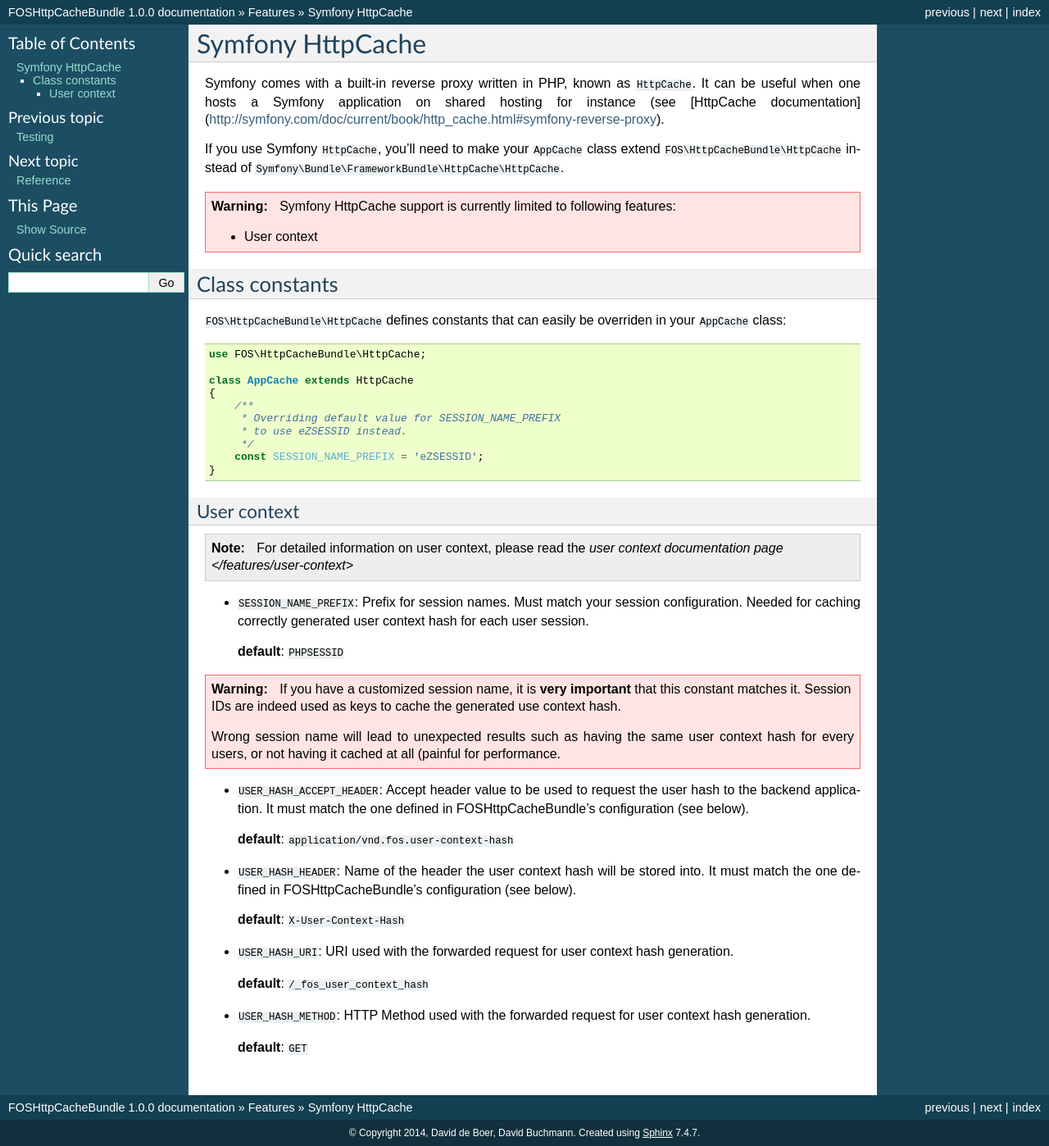
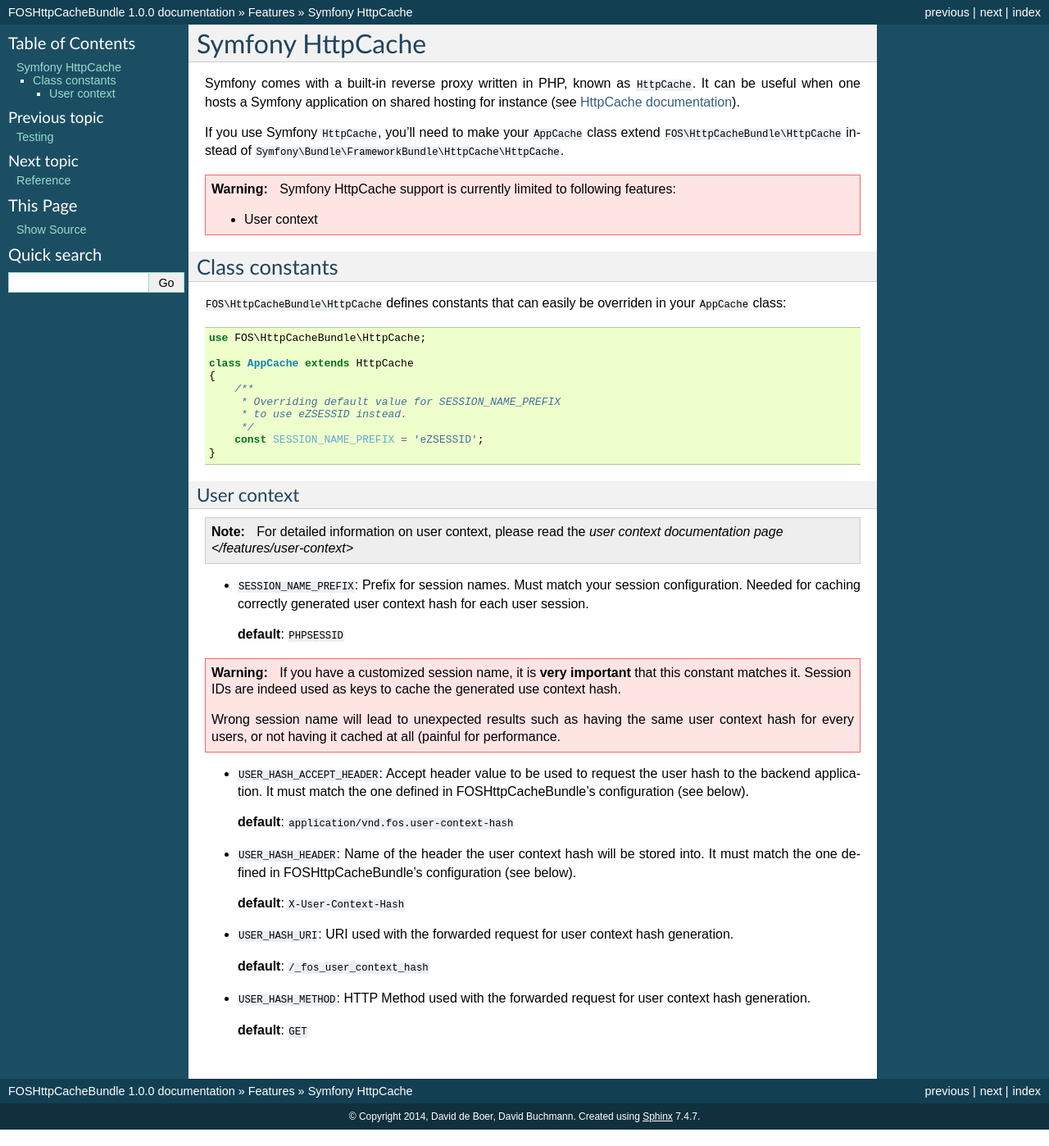
Before and after one commit to FriendsOfSymfony/FOSHttpCacheBundle, a Sphinx documentation site: the page built from Resources/doc/features/symfony-http-cache.rst, in a window 1280 px wide. Shown: the whole page at 82% size. Built offline with Sphinx 7.4.7, drawn with Linux system fonts in a browser that asks for light colours.

Commit message:
Fixed link format

```diff
--- a/Resources/doc/features/symfony-http-cache.rst
+++ b/Resources/doc/features/symfony-http-cache.rst
@@ -4,7 +4,7 @@
 Symfony comes with a built-in reverse proxy written in PHP, known as
 ``HttpCache``. It can be useful when one hosts a Symfony application on shared
 hosting for instance
-(see [HttpCache documentation](http://symfony.com/doc/current/book/http_cache.html#symfony-reverse-proxy).
+(see `HttpCache documentation <http://symfony.com/doc/current/book/http_cache.html#symfony-reverse-proxy>`_).
 
 If you use Symfony ``HttpCache``, you'll need to make your ``AppCache`` class
 extend ``FOS\HttpCacheBundle\HttpCache`` instead of
```
